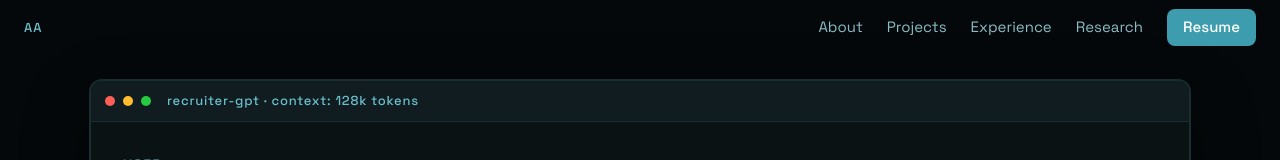
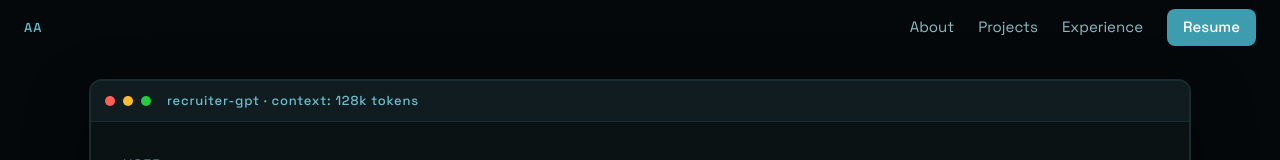
Before and after one commit to Aishi25/PersonalPortfolio, a Next.js app: page / in a window 1280 px wide. Shown: the top 160 px of the page. Built offline with nearby package versions, Linux system fonts and the light colour scheme.

Commit message:
Remove Research tab from nav

```diff
--- a/components/Nav.tsx
+++ b/components/Nav.tsx
@@ -7,7 +7,6 @@ const links = [
   { label: "About", href: "#about" },
   { label: "Projects", href: "#projects" },
   { label: "Experience", href: "#experience" },
-  { label: "Research", href: "#research" },
 ];
 
 export function Nav() {
```
